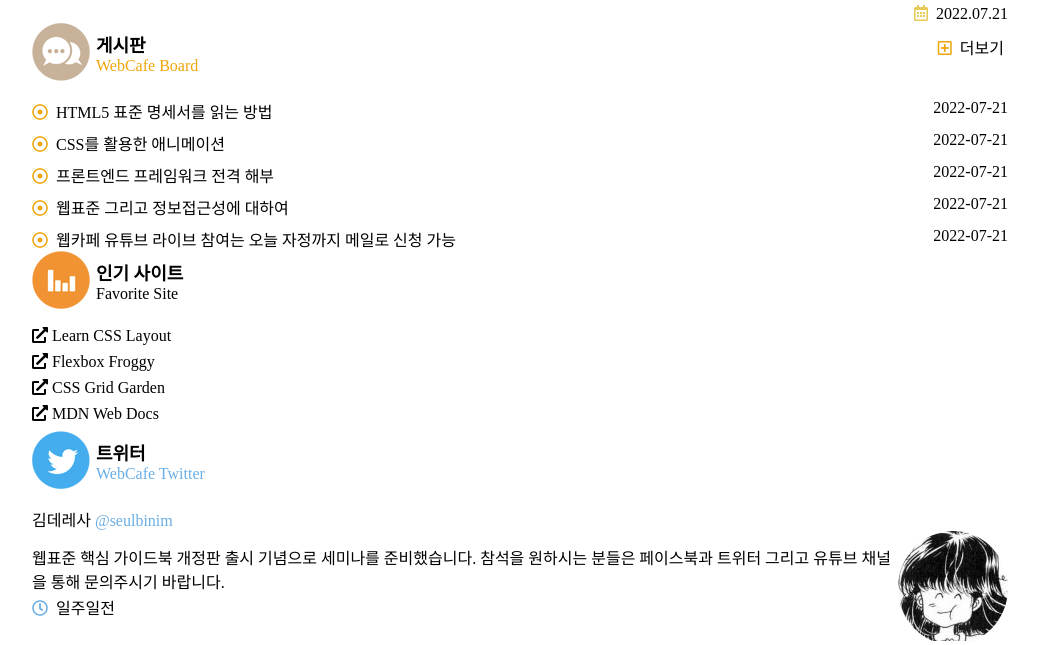
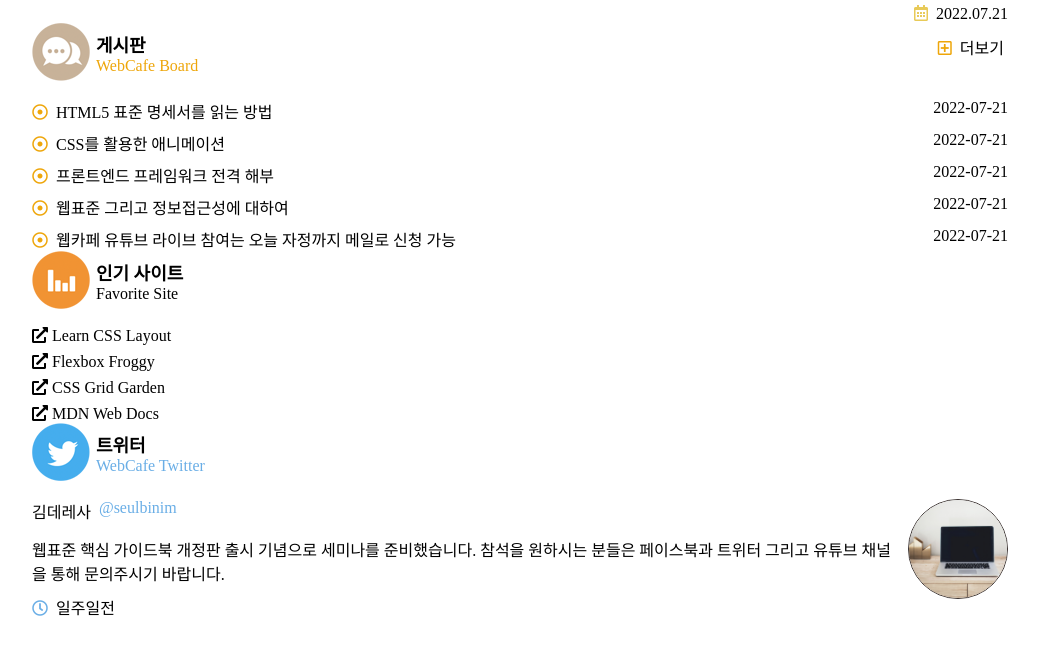
Before and after one commit to y00eunji/ConnectTo, a website: page RWD/index.html in a window 1280 px wide. Shown: the part 1625-2270 px from the top of the page, without its empty margins (120-1159 px from the left). Drawn offline with Linux system fonts and the light colour scheme; a web font is replaced by a local one.

Commit message:
🎨트위터 디자인 완성

```diff
--- a/RWD/css/index.css
+++ b/RWD/css/index.css
@@ -263,25 +263,33 @@
 }
 
 /* 공통 트위터 */
-.twitter {
-  margin-top: var(--spacing-xs);
-}
-
-.twitter__userName {
-  display: inline-block;
-}
-
-.twitter__userId {
-  display: inline-block;
+.twitter__userInfo {
+  display: inline-flex;
+  gap: var(--spacing-xs);
 }
 
 .twitter__userProfile {
   float: right;
-  margin-left: 10px;
-  border-radius: 70%;
-  overflow: hidden;
-  -webkit-shape-outside: circle();
-  shape-outside: circle();
+  shape-outside: circle(50%);
+  width: 50px;
+  height: 50px;
+  max-width: 110px;
+  margin-left: var(--spacing-xs);
+}
+
+.twitter__userProfile img {
+  border: 1px solid var(--primary-color);
+  border-radius: 50%;
+  vertical-align: top;
+  width: 100%;
+  height: 100%;
+  object-position: 30% 40%;
+  object-fit: cover;
+}
+
+.twitter__date {
+  display: block;
+  margin-top: var(--spacing-xs);
 }
 
 /* 모바일 디바이스 (Mobile Device) */
@@ -385,7 +393,7 @@
     transform: none;
   }
 
-  /* 모바일 인기 사이트 */
+  /* 모바일 인기사이트 */
   .favorite__link::after {
     content: attr(data-tooltip);
     margin-left: var(--spacing-xs);
@@ -453,7 +461,11 @@
     margin-right: auto;
   }
 
-  /* 데스크탑 게시판 */
+  /* 데스크탑 트위터 */
+  .twitter__userProfile {
+    width: 100px;
+    height: 100px;
+  }
 }
 
 /* 고해상도 배경이미지 미디어쿼리 */
--- a/RWD/index.html
+++ b/RWD/index.html
@@ -314,7 +314,7 @@
           </dl>
           <figure class="twitter__userProfile">
             <img
-              src="./assets/images/seulbinim.jpg"
+              src="./images/hero.jpg"
               alt=""
               class="twitter__userProfileImage"
             />
```
